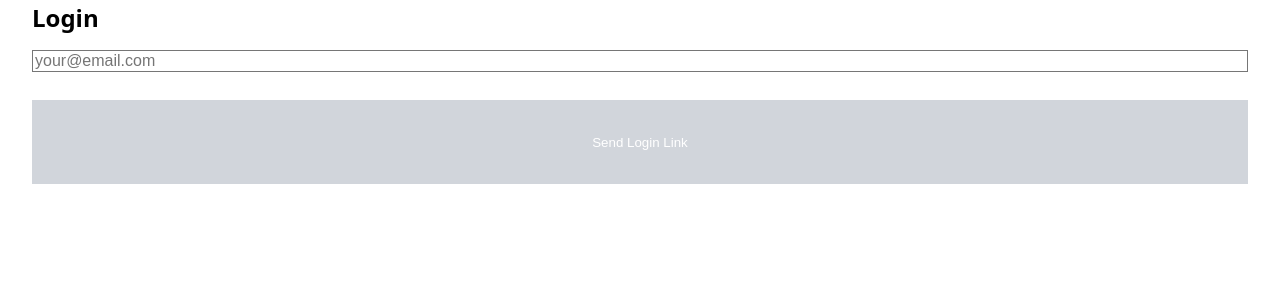
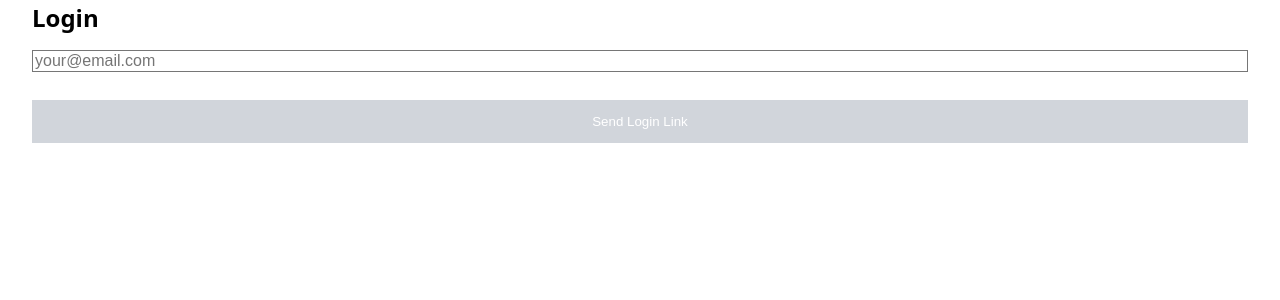
Before and after one commit to ManiGao/topic-stock-app, a Next.js app: page /login in a window 1280 px wide. Shown: the top 300 px of the page. Built offline with nearby package versions, Linux system fonts and the light colour scheme; no server answers.

Commit message:
Adjusting the height of the login button2

```diff
--- a/src/app/login/page.tsx
+++ b/src/app/login/page.tsx
@@ -88,7 +88,8 @@ export default function LoginPage() {
           disabled={!canSubmit}
           className="rounded-xl text-base font-medium w-full"
           style={{
-            height: 84,
+            paddingTop: 14,
+            paddingBottom: 14,
             backgroundColor: canSubmit ? '#3b82f6' : '#d1d5db',
             color: '#ffffff',
             cursor: canSubmit ? 'pointer' : 'not-allowed',
```
